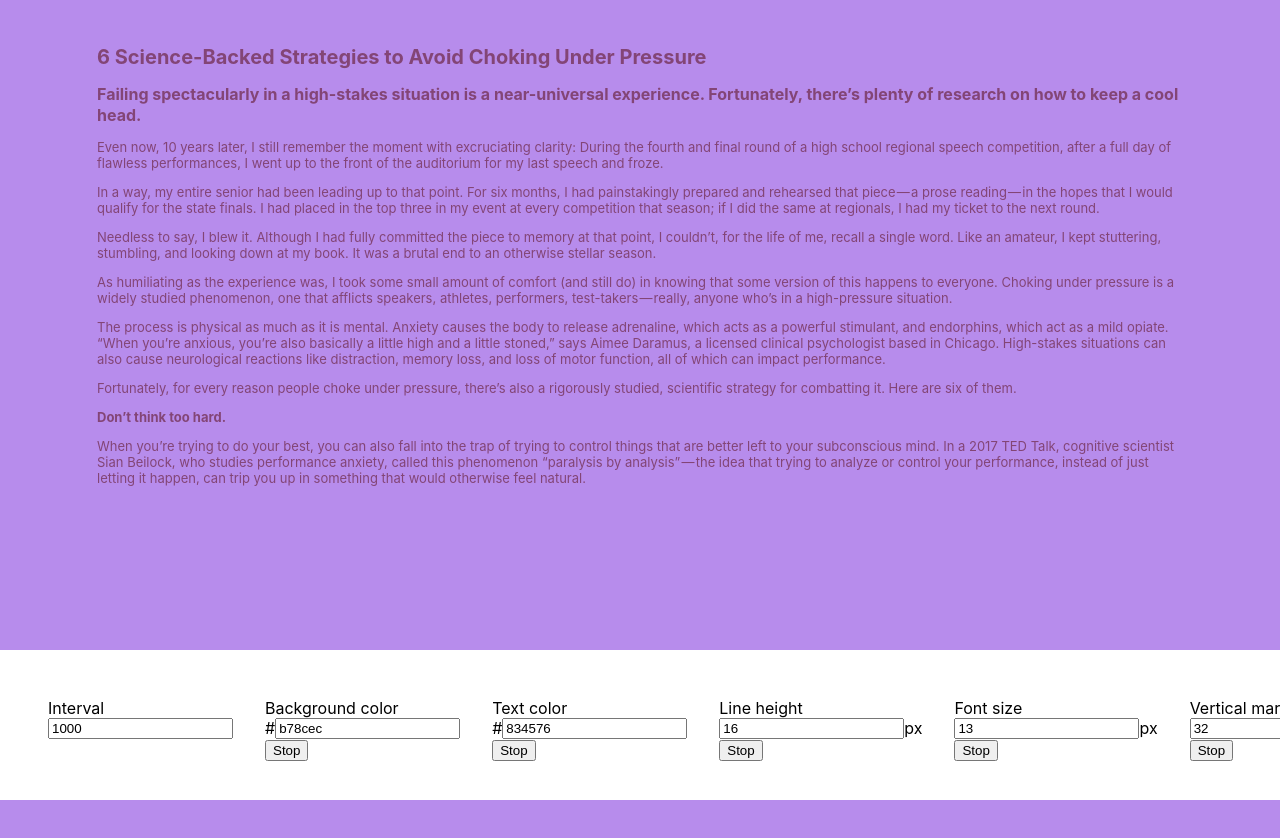
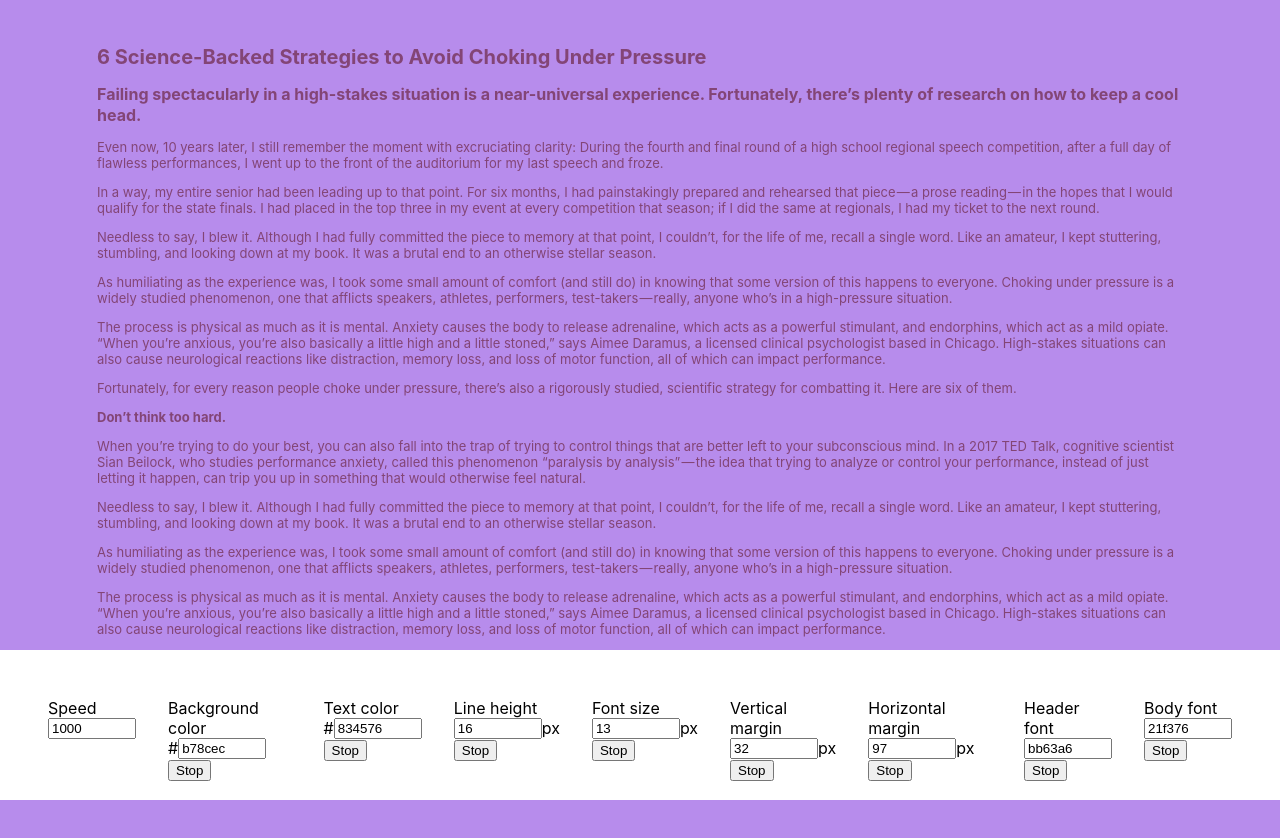
Before and after one commit to chriscain/theme-generator, a React (Create React App) app: page / in a window 1280 px wide. Shown: the top 838 px of the page. Built offline with nearby package versions, Linux system fonts and the light colour scheme.

Commit message:
work in progress wiring up font switching

```diff
--- a/src/App.js
+++ b/src/App.js
@@ -13,7 +13,12 @@ type State = {
     textColor: string,
     backgroundColor: string,
     horizontalMargin: number,
+    verticalMargin: number,
+    headerFont: string,
+    bodyFont: string,
     stoppedControls: string[],
+    isLoading: boolean,
+    fonts: Object[],
 };
 
 export class App extends React.Component<Props, State> {
@@ -33,12 +38,34 @@ export class App extends React.Component<Props, State> {
             textColor: generateRandomHex(),
             horizontalMargin: generateRandomNumberInRange(32, 128),
             verticalMargin: 32,
+            headerFont: generateRandomFont(),
+            bodyFont: generateRandomFont(),
             stoppedControls: [],
+            isLoading: false,
+            fonts: [],
         };
     }
 
     componentDidMount() {
         this.interval = setInterval(this.changeStuff, this.state.interval);
+
+        // fetch(
+        //     'https://www.googleapis.com/webfonts/v1/webfonts?key=AIzaSyBjnzN-_nm1saTaG_pXEDx3TFlSAXESdt8'
+        // )
+        //     .then(function(response) {
+        //         return response.json();
+        //     })
+        //     .then(
+        //         (response: any) => {
+        //             this.setState({
+        //                 isLoading: false,
+        //                 fonts: response.items,
+        //             });
+        //         },
+        //         err => {
+        //             console.log(err);
+        //         }
+        //     );
     }
 
     componentDidUpdate(prevProps: Props, prevState: State) {
@@ -53,6 +80,10 @@ export class App extends React.Component<Props, State> {
     }
 
     render() {
+        if (this.state.isLoading) {
+            return null;
+        }
+
         return (
             <div className={styles.container}>
                 <Content
@@ -71,6 +102,8 @@ export class App extends React.Component<Props, State> {
                     textColor={this.state.textColor}
                     horizontalMargin={this.state.horizontalMargin}
                     verticalMargin={this.state.verticalMargin}
+                    headerFont={this.state.headerFont}
+                    bodyFont={this.state.bodyFont}
                     onChange={this.handleChange}
                     onToggleActiveState={this.handleToggleActiveState}
                     stoppedControls={this.state.stoppedControls}
@@ -113,6 +146,12 @@ export class App extends React.Component<Props, State> {
             )
                 ? this.state.verticalMargin
                 : 32,
+            headerFont: this.state.stoppedControls.includes('headerFont')
+                ? this.state.headerFont
+                : generateRandomFont(),
+            bodyFont: this.state.stoppedControls.includes('bodyFont')
+                ? this.state.bodyFont
+                : generateRandomFont(),
         });
     };
 
@@ -133,6 +172,36 @@ export class App extends React.Component<Props, State> {
     }
 }
 
+function generateRandomFont() {
+    return generateRandomHex();
+}
+
+// function generate(fonts) {
+//     console.lo;
+//     this.headingFont = this.fontFilter(this.headingCategory);
+//     this.bodyFont = this.fontFilter(this.bodyCategory);
+
+//     const googleUrl = 'https://fonts.google.com/specimen/';
+//     this.headingFontUrl =
+//         googleUrl + this.headingFont.family.replace(/ /g, '+');
+//     this.bodyFontUrl = googleUrl + this.bodyFont.family.replace(/ /g, '+');
+//     if (combinedFont == null) {
+//         const link = document.createElement('link');
+//         link.id = 'combined-font';
+//         link.href = `https://fonts.googleapis.com/css?family=${this.headingFont.family.replace(
+//             / /g,
+//             '+'
+//         )}|${this.bodyFont.family.replace(/ /g, '+')}`;
+//         link.rel = 'stylesheet';
+//         document.head.appendChild(link);
+//     } else {
+//         combinedFont.href = `https://fonts.googleapis.com/css?family=${this.headingFont.family.replace(
+//             / /g,
+//             '+'
+//         )}|${this.bodyFont.family.replace(/ /g, '+')}`;
+//     }
+// }
+
 function generateRandomHex() {
     return Math.floor(Math.random() * 16777215).toString(16);
 }
--- a/src/content/content.js
+++ b/src/content/content.js
@@ -126,6 +126,66 @@ export class Content extends React.Component<Props> {
                         happen, can trip you up in something that would
                         otherwise feel natural.
                     </p>
+                    <p style={textStyles}>
+                        {' '}
+                        Needless to say, I blew it. Although I had fully
+                        committed the piece to memory at that point, I couldn’t,
+                        for the life of me, recall a single word. Like an
+                        amateur, I kept stuttering, stumbling, and looking down
+                        at my book. It was a brutal end to an otherwise stellar
+                        season.
+                    </p>
+                    <p style={textStyles}>
+                        {' '}
+                        As humiliating as the experience was, I took some small
+                        amount of comfort (and still do) in knowing that some
+                        version of this happens to everyone. Choking under
+                        pressure is a widely studied phenomenon, one that
+                        afflicts speakers, athletes, performers,
+                        test-takers — really, anyone who’s in a high-pressure
+                        situation.
+                    </p>{' '}
+                    <p style={textStyles}>
+                        The process is physical as much as it is mental. Anxiety
+                        causes the body to release adrenaline, which acts as a
+                        powerful stimulant, and endorphins, which act as a mild
+                        opiate. “When you’re anxious, you’re also basically a
+                        little high and a little stoned,” says Aimee Daramus, a
+                        licensed clinical psychologist based in Chicago.
+                        High-stakes situations can also cause neurological
+                        reactions like distraction, memory loss, and loss of
+                        motor function, all of which can impact performance.
+                    </p>
+                    <p style={textStyles}>
+                        {' '}
+                        Needless to say, I blew it. Although I had fully
+                        committed the piece to memory at that point, I couldn’t,
+                        for the life of me, recall a single word. Like an
+                        amateur, I kept stuttering, stumbling, and looking down
+                        at my book. It was a brutal end to an otherwise stellar
+                        season.
+                    </p>
+                    <p style={textStyles}>
+                        {' '}
+                        As humiliating as the experience was, I took some small
+                        amount of comfort (and still do) in knowing that some
+                        version of this happens to everyone. Choking under
+                        pressure is a widely studied phenomenon, one that
+                        afflicts speakers, athletes, performers,
+                        test-takers — really, anyone who’s in a high-pressure
+                        situation.
+                    </p>{' '}
+                    <p style={textStyles}>
+                        The process is physical as much as it is mental. Anxiety
+                        causes the body to release adrenaline, which acts as a
+                        powerful stimulant, and endorphins, which act as a mild
+                        opiate. “When you’re anxious, you’re also basically a
+                        little high and a little stoned,” says Aimee Daramus, a
+                        licensed clinical psychologist based in Chicago.
+                        High-stakes situations can also cause neurological
+                        reactions like distraction, memory loss, and loss of
+                        motor function, all of which can impact performance.
+                    </p>
                 </div>
             </div>
         );
--- a/src/controls/control.js
+++ b/src/controls/control.js
@@ -37,6 +37,7 @@ export class Control extends React.Component<Props, State> {
                 <div className={styles['input-container']}>
                     {this.props.isColorPicker ? <span>#</span> : undefined}
                     <input
+                        style={{width: 80}}
                         onFocus={this.handleFocus}
                         name={this.props.name}
                         value={this.props.value}
--- a/src/controls/controls.js
+++ b/src/controls/controls.js
@@ -12,6 +12,8 @@ type Props = {
     fontSize: number,
     horizontalMargin: number,
     verticalMargin: number,
+    headerFont: string,
+    bodyFont: string,
     onChange: (key: string, value: any) => void,
     stoppedControls: string[],
     onToggleActiveState: (name: string, newActiveState: boolean) => void,
@@ -23,7 +25,7 @@ export class Controls extends React.Component<Props> {
             <div className={styles.controls}>
                 <Control
                     name="interval"
-                    label="Interval"
+                    label="Speed"
                     onToggleActiveState={this.handleToggleActiveState}
                     isStopped={this.props.stoppedControls.includes('interval')}
                     onChange={this.handleChange}
@@ -92,6 +94,24 @@ export class Controls extends React.Component<Props> {
                     value={this.props.horizontalMargin}
                     isPixelValue={true}
                 />
+                <Control
+                    name="headerFont"
+                    label="Header font"
+                    onToggleActiveState={this.handleToggleActiveState}
+                    isStopped={this.props.stoppedControls.includes(
+                        'headerFont'
+                    )}
+                    onChange={this.handleChange}
+                    value={this.props.headerFont}
+                />
+                <Control
+                    name="bodyFont"
+                    label="Body font"
+                    onToggleActiveState={this.handleToggleActiveState}
+                    isStopped={this.props.stoppedControls.includes('bodyFont')}
+                    onChange={this.handleChange}
+                    value={this.props.bodyFont}
+                />
             </div>
         );
     }
```
